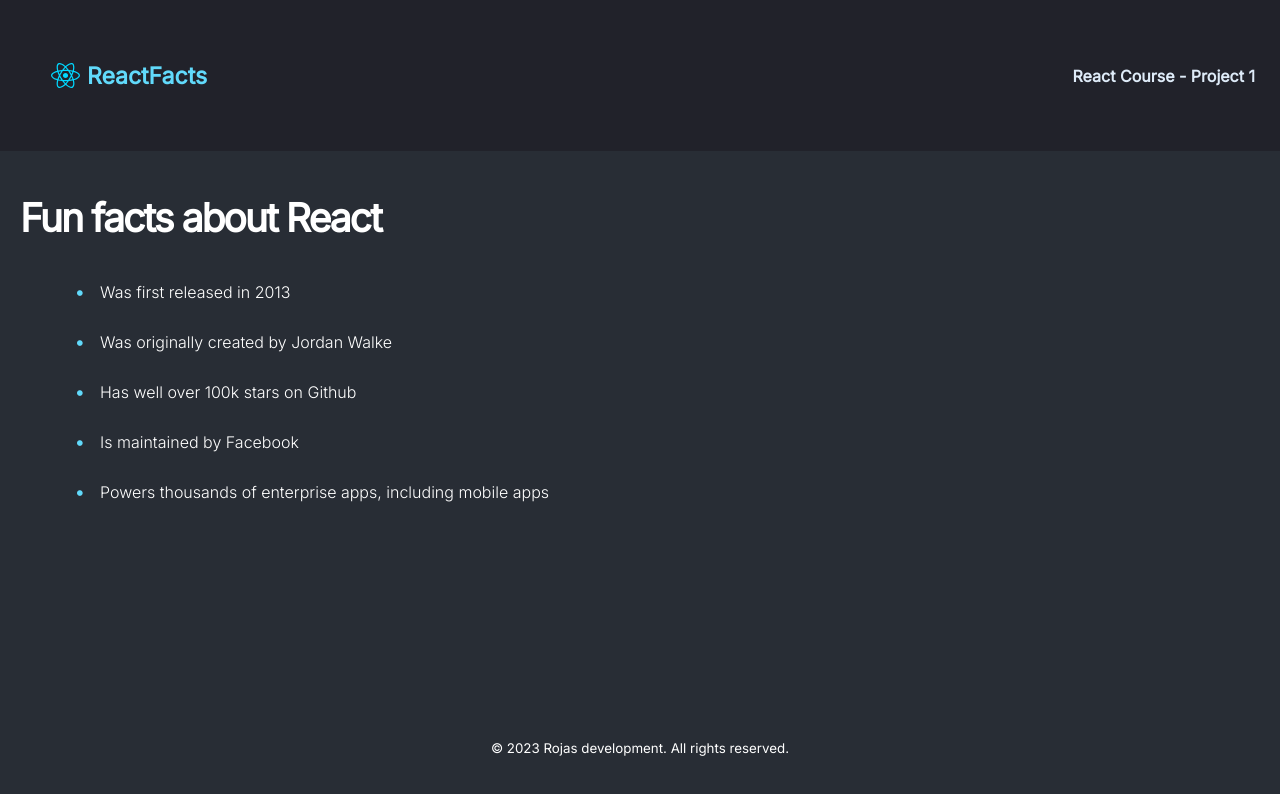
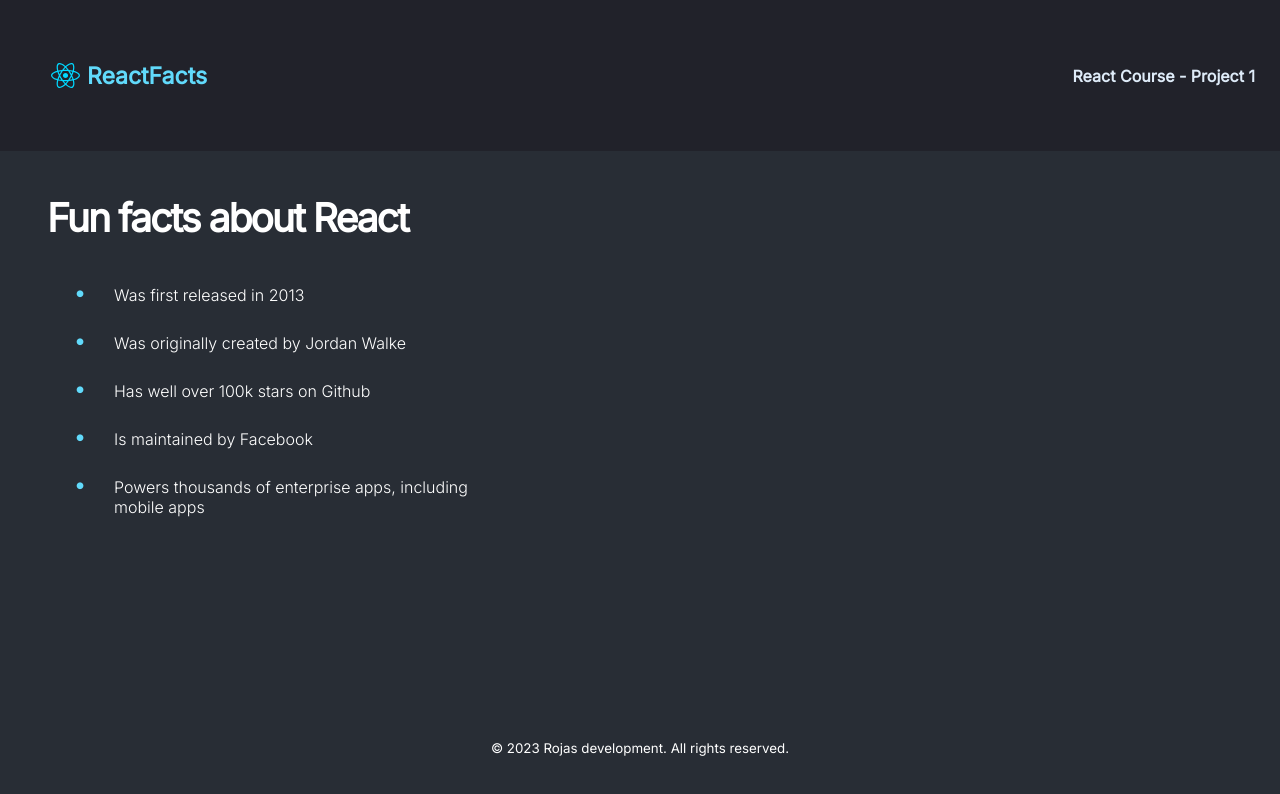
Before and after one commit to veronicaarojas/static-react-page, a React (Vite) app: page / in a window 1280 px wide. Shown: the top 794 px of the page. Built offline with nearby package versions, Linux system fonts and the light colour scheme.

Commit message:
add further css styles and correct bullet points to use marker selector

```diff
--- a/src/App.css
+++ b/src/App.css
@@ -1,20 +1,25 @@
 .main-content {
   padding-top: 148px;
+  padding-left: 27px;
+  padding-right: 27px;
 }
 
-.main-content-items li::before {
+.main-content-items li::marker {
   content: "\2022";
   color: #61DAFB;
   margin-right: 1em;
-  font-weight: bold;
+  font-size: 25px;
+
 }
 
 .main-content-items > li {
   list-style: none;
   font-size: 16px;
-  padding: 15px;
+  padding: 10px;
   font-weight: 100;
-
+  padding-left: 27px;
+  padding-right: 27px;
+  max-width: 400px;
 }
 
 
```
